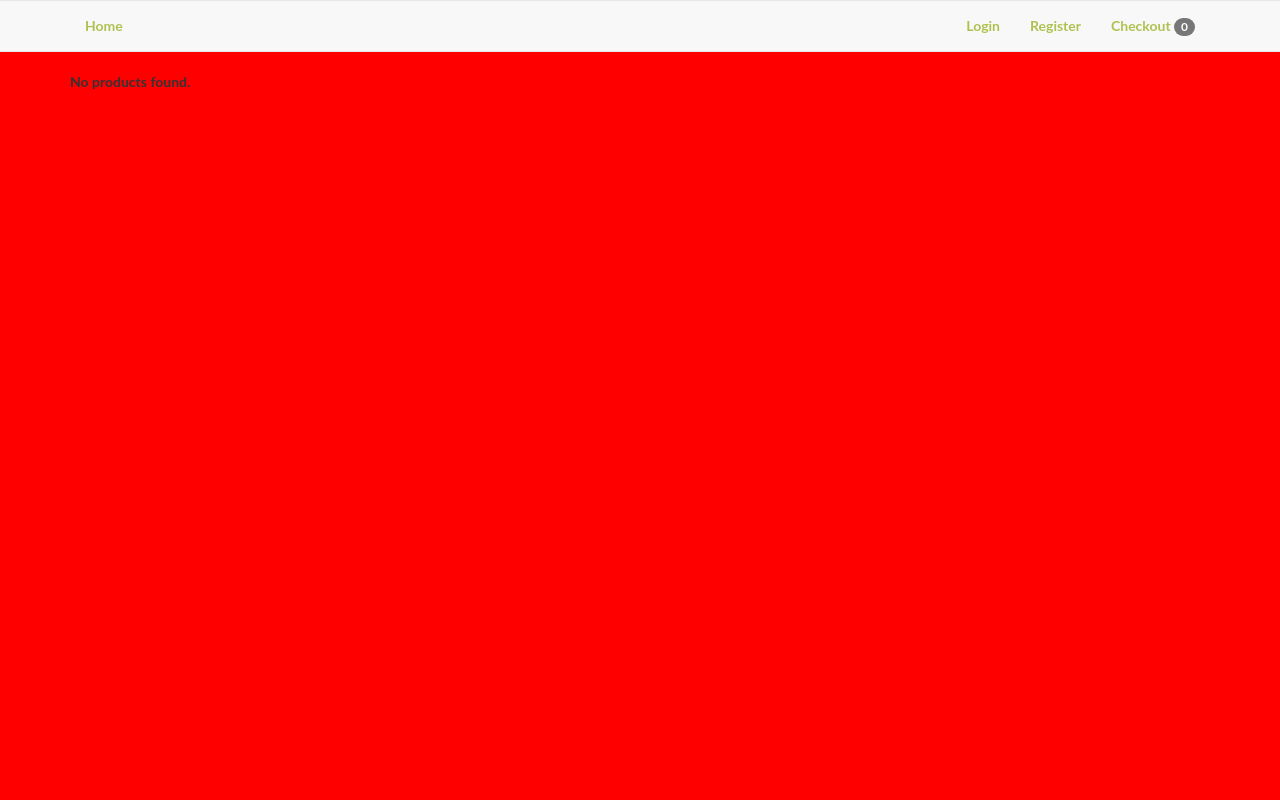
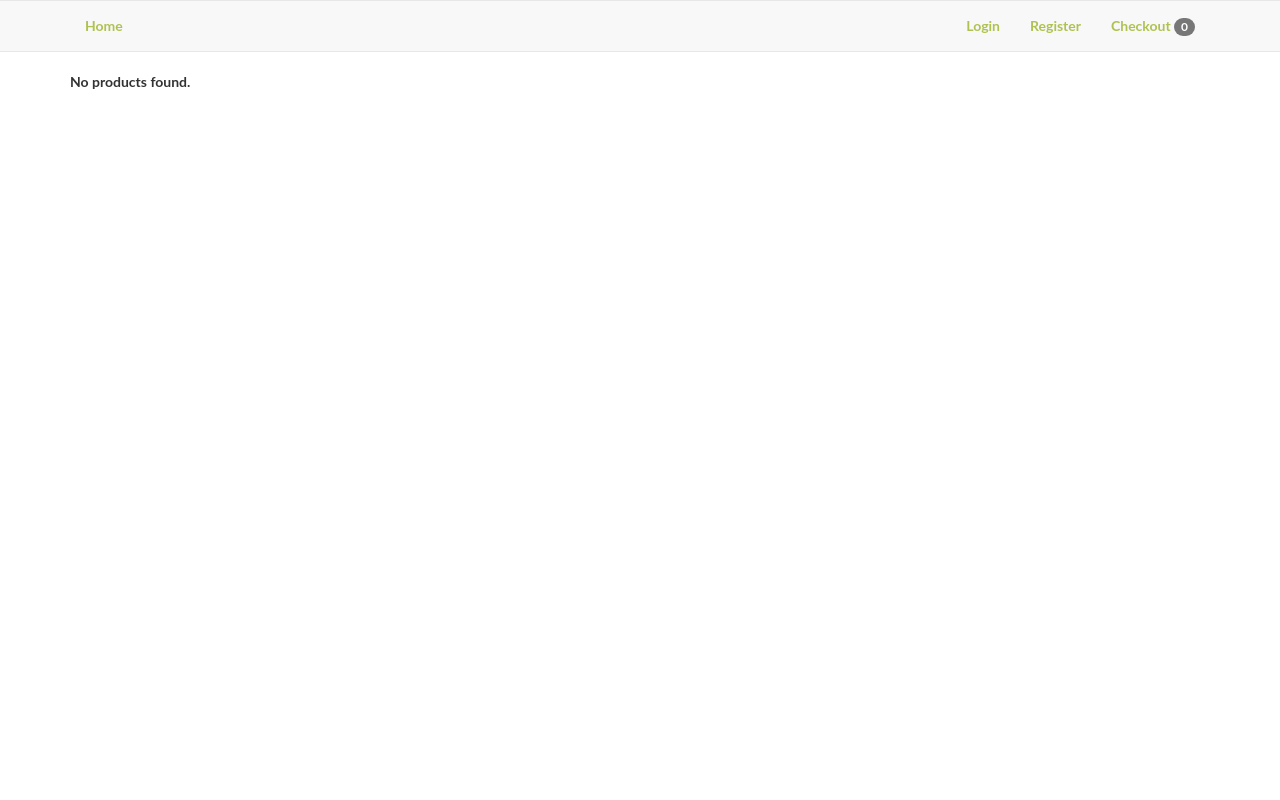
Before and after one commit to mariam0o0/microservices-deployment, a Flask app: page / in a window 1280 px wide. Run offline with Flask 2, Linux system fonts and the light colour scheme; data that the repository does not hold is empty; parts of the project's set-up code (start-up, migrations or seed data) failed here and were passed over; some libraries are stand-ins or nearby versions.

Commit message:
final-one

```diff
--- a/frontend/application/templates/home/index.html
+++ b/frontend/application/templates/home/index.html
@@ -5,7 +5,7 @@
 
 <style>
   body {
-    background-color: #FF0000; /* خلفية حمرا */
+    background-color: #FFFFFF;
   }
 </style>
 
```
